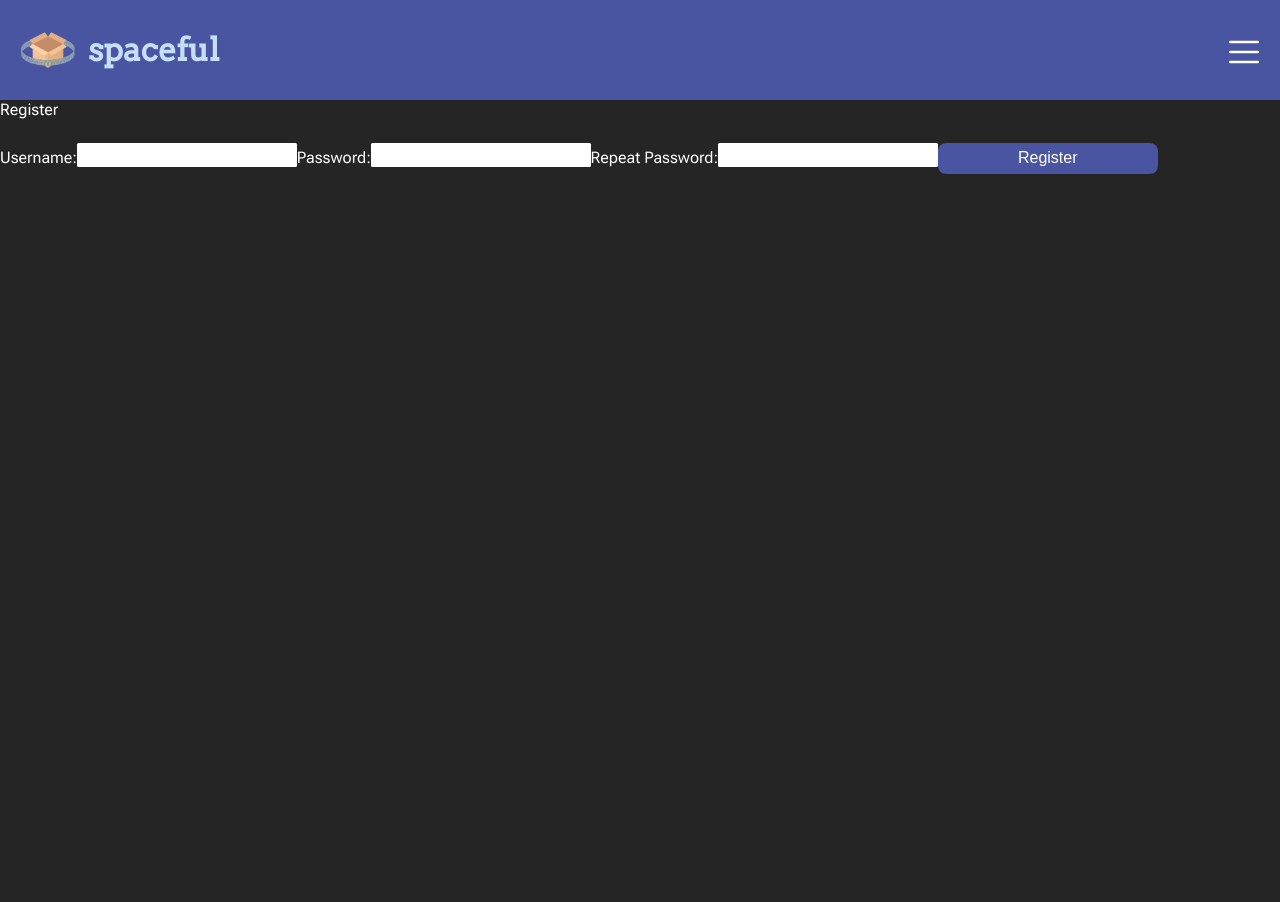
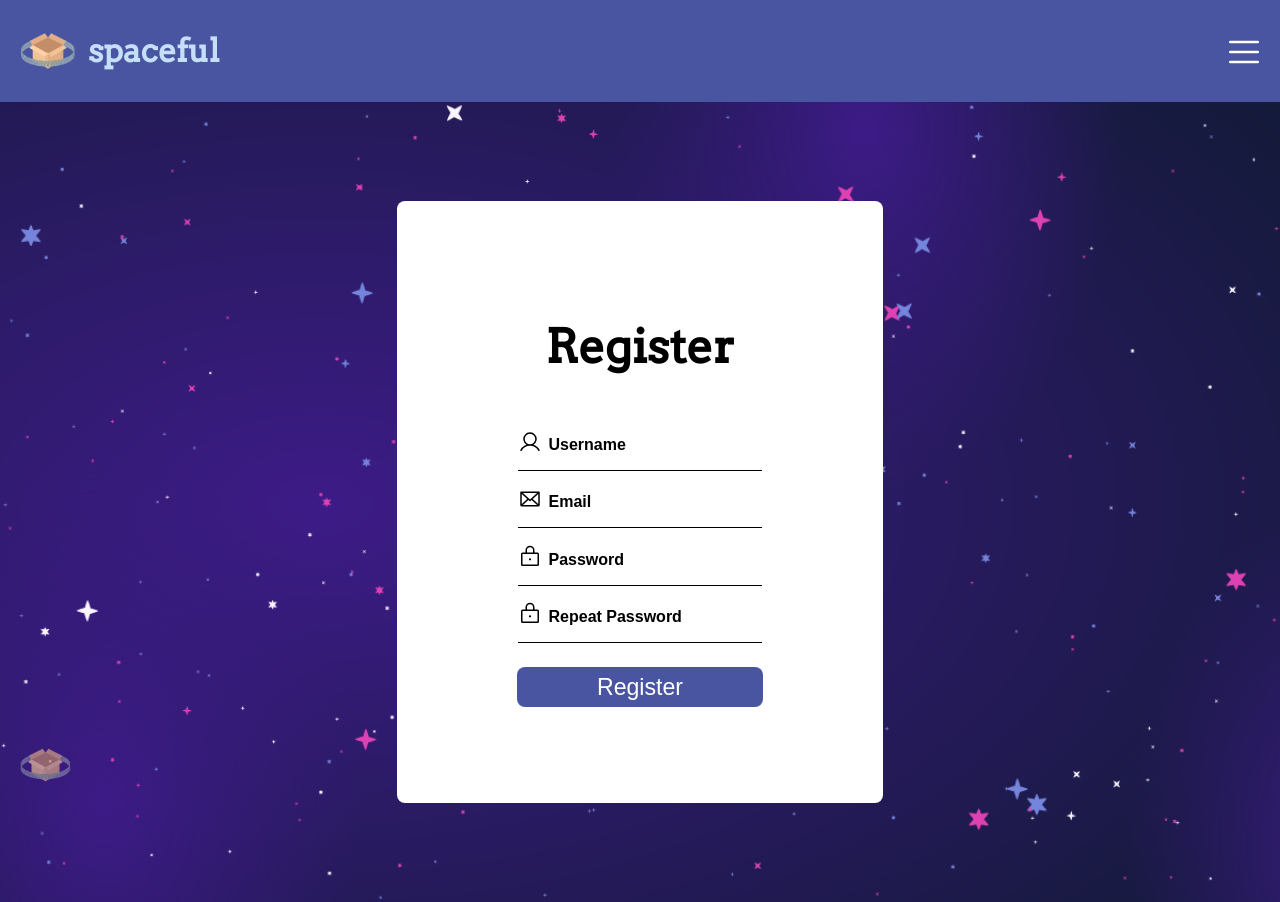
Before and after one commit to TotoalNormie/spaceful, a React (Vite) app in the folder frontend/: page /register in a window 1280 px wide. Before the commit the page ends 800 px from the top, so only its background shows below. Built offline with nearby package versions, Linux system fonts and the light colour scheme.

Commit message:
Added login register design

```diff
--- a/frontend/src/components/Login.jsx
+++ b/frontend/src/components/Login.jsx
@@ -1,7 +1,6 @@
 import React from "react";
-import { useState } from "react";
+import { useState, useEffect } from "react";
 import axios from "axios";
-import Cookies from "js-cookie";
 import { useNavigate } from "react-router-dom";
 import style from "../style/Login.module.css";
 import flex from "../style/Flex.module.css";
@@ -9,11 +8,10 @@ import logo from '../assets/logo.png';
 import { User, Lock } from '@phosphor-icons/react/dist/ssr';
 
 const Login = () => {
-  const [username, setUsername] = useState("");
-  const [password, setPassword] = useState("");
+  const [username, setUsername] = useState("null");
+  const [password, setPassword] = useState("null");
   const navigate = useNavigate();
 
-  Cookies.remove("token");
   // axios.post('http://localhost:8000/api/login', {
   //     name: username,
   //     password: password,
@@ -23,6 +21,39 @@ const Login = () => {
   //     }
   // )
 
+  useEffect(
+    () => {
+      axios
+      .post("http://localhost:8000/api/login", {
+        name: username,
+        password: password,
+      })
+      .then(function (response) {
+        // console.log(response.data.token);
+        navigate("/");
+      })
+      .catch(function (error) {
+        console.log(error);
+        alert(error);
+      });
+    }, []);
+  // function checkLogin(){
+  //   axios
+  //     .post("http://localhost:8000/api/login", {
+  //       name: username,
+  //       password: password,
+  //     })
+  //     .then(function (response) {
+  //       // console.log(response.data.token);
+  //       navigate("/");
+  //     })
+  //     .catch(function (error) {
+  //       console.log(error);
+  //       alert(error);
+  //     });
+  // }
+
+
   function login() {
     axios
       .post("http://localhost:8000/api/login", {
@@ -31,7 +62,6 @@ const Login = () => {
       })
       .then(function (response) {
         // console.log(response.data.token);
-        Cookies.set("token", response.data.token);
         navigate("/");
       })
       .catch(function (error) {
@@ -69,6 +99,7 @@ const Login = () => {
         </div>
         </label>
         <button onClick={login}>Sign In</button>
+        <img src={logo} className={[style.logo].join(' ')}/>
       </div>
     </div>
   );
--- a/frontend/src/components/Logout.jsx
+++ b/frontend/src/components/Logout.jsx
@@ -5,7 +5,9 @@ import { useNavigate } from "react-router-dom";
 
 const Logout = () => {
     const navigate = useNavigate();
-    axios.post('http://localhost:8000/api/logout',)
+    axios.post('http://localhost:8000/api/logout', {
+      withCredentials: true
+    })
       .then(function (response) {
         console.log(response.data.message);
         if(response.data.message == "User logged out sucessfuly"){
--- a/frontend/src/components/Register.jsx
+++ b/frontend/src/components/Register.jsx
@@ -2,26 +2,19 @@ import React from 'react'
 import { useState } from 'react';
 import { useNavigate } from "react-router-dom";
 import axios from 'axios';
-import Cookies from "js-cookie";
+import flex from "../style/Flex.module.css";
+import style from "../style/Login.module.css";
+import logo from '../assets/logo.png';
+import { User, Lock, Envelope } from '@phosphor-icons/react/dist/ssr';
 
 
 const Login = () => {
 
     const [username, setUsername] = useState('');
+    const [email, setEmail] = useState('');
     const [password, setPassword] = useState('');
     const [repeat, setRepeat] = useState('');
     const navigate = useNavigate();
-    // Cookies.remove("token");
-    // axios.post('http://localhost:8000/api/login', {
-    //     name: username,
-    //     password: password,
-    //     headers: {
-    //         'Authorization': 'Bearer ' + token
-    //       }
-    //     }
-    // )
-
-    Cookies.remove('token');
 
     function register(){
 
@@ -31,7 +24,8 @@ const Login = () => {
 
         axios.post('http://localhost:8000/api/user', {
             name: username,
-            password: password
+            password: password,
+            email: email
           })
           .then(function (response) {
             // console.log(response.data.token);
@@ -48,7 +42,6 @@ const Login = () => {
           .then(function (response) {
             // console.log(response.data.token);
             // Cookies
-            Cookies.set('token', response.data.token);
             navigate("/");
           })
           .catch(function (error) {
@@ -58,22 +51,37 @@ const Login = () => {
     }
 
   return (
-    <>
-    <div>Register</div>
+    <div className={[style.bg, flex.flex_cen].join(' ')}>
+      <div className={[flex.flex_c, style.box, flex.flex_cen].join(" ")}>
+        <h2 className={style.title}>Register</h2>
         <label>
-    Username:
-        <input type='text' name='name' value={username} onChange={(e) => setUsername(e.target.value)}></input>
+          <div className={[style.border_bot, flex.flex_cen].join(' ')}>
+            <User fill="#000000" size='1.5rem'/>
+            <input type='text' placeholder='Username' name='name' value={username} onChange={(e) => setUsername(e.target.value)}></input>
+          </div>
         </label>
         <label>
-    Password:
-    <input type='password' name='password' value={password} onChange={(e) => setPassword(e.target.value)}></input>
+          <div className={[style.border_bot, flex.flex_cen].join(' ')}>
+            <Envelope fill="#000000" size='1.5rem'/>
+            <input type="email" placeholder='Email' name="email" value={email} onChange={(e) => setEmail(e.target.value)}></input>
+          </div>
         </label>
         <label>
-    Repeat Password:
-    <input type='password' value={repeat} onChange={(e) => setRepeat(e.target.value)}></input>
+          <div className={[style.border_bot, flex.flex_cen].join(' ')}>
+            <Lock fill="#000000" size='1.5rem'/>
+            <input type='password' placeholder='Password' name='password' value={password} onChange={(e) => setPassword(e.target.value)}></input>
+          </div>
+        </label>
+        <label>
+          <div className={[style.border_bot, flex.flex_cen].join(' ')}>
+            <Lock fill="#000000" size='1.5rem'/>
+            <input type='password' placeholder='Repeat Password' value={repeat} onChange={(e) => setRepeat(e.target.value)}></input>
+          </div>
         </label>
         <button onClick={register}>Register</button>
-    </>
+        <img src={logo} className={[style.logo].join(' ')}/>
+      </div>
+    </div>
   )
 }
 
--- a/frontend/src/style/Login.module.css
+++ b/frontend/src/style/Login.module.css
@@ -33,11 +33,13 @@ button{
     border: none;
     background-color: #4A55A2;
     color:  white;
+    font-size: 1.44444rem;
+    font-weight: 500;
 }
 .box{
     background-color: white;
     border-radius: 0.5rem;
-    padding: 7.5rem 7.5rem 7.5rem 7.5rem;
+    padding: 5rem 7.5rem 5rem 7.5rem;
 }
 .title{
     color: black;
@@ -47,3 +49,11 @@ button{
 .border_bot{
     border-bottom: 1px solid black;
 }
+.logo{
+  position: fixed;
+  bottom: 1rem;
+  left: 1rem;
+  width: 3.66667rem;
+  height: 2.38889rem;
+  opacity: 0.65;
+}
```
Also changed, not shown: 1 other file (tests, documents, lock files or other folders). Lines whose indentation alone changed are shown as unchanged.
